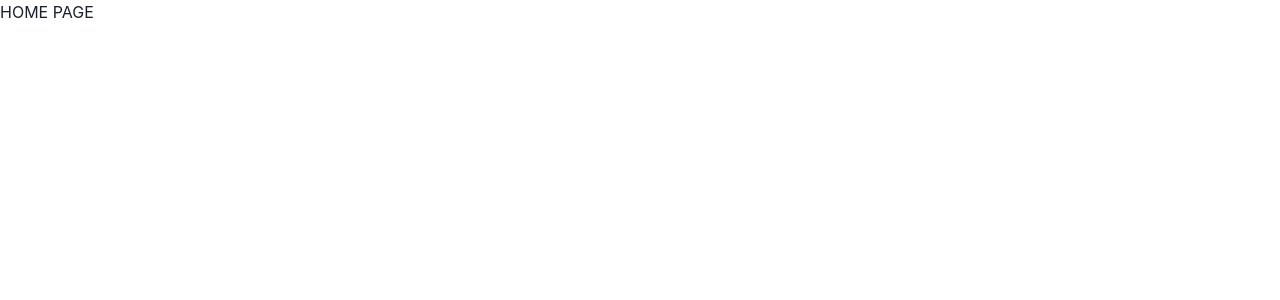
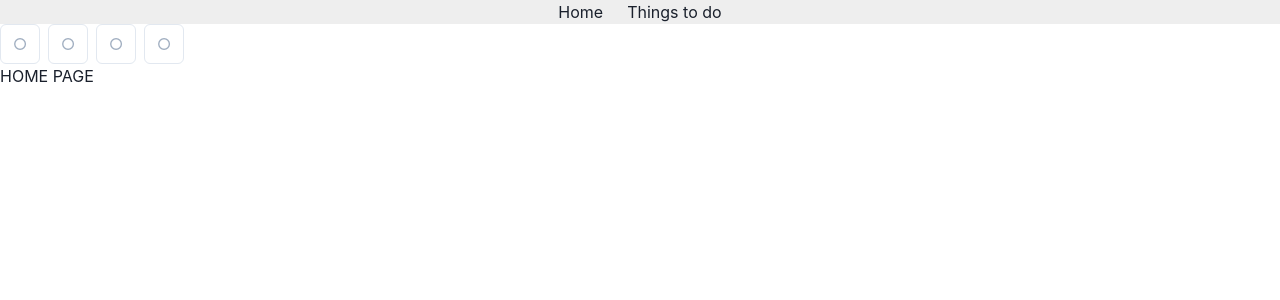
Before and after one commit to kblair40/wedding_v2, a React (Create React App) app: page / in a window 1280 px wide. Shown: the top 300 px of the page. Built offline with nearby package versions, Linux system fonts and the light colour scheme.

Commit message:
Add PinInput

```diff
--- a/src/App.js
+++ b/src/App.js
@@ -3,13 +3,17 @@ import { Box } from "@chakra-ui/react";
 import { Routes, Route } from "react-router-dom";
 
 import firebaseApp from "api/firebaseConfig";
+import Navbar from "components/Navbar";
 import Home from "pages/Home";
+import ThingsToDo from "pages/ThingsToDo";
 
 function App() {
   return (
     <Box>
+      <Navbar />
       <Routes>
         <Route path="/" element={<Home />} />
+        <Route path="/thingstodo" element={<ThingsToDo />} />
       </Routes>
     </Box>
   );
--- /dev/null
+++ b/src/api/api.js
@@ -0,0 +1,37 @@
+import db from "api/firebaseConfig";
+import { collection, addDoc, Timestamp } from "firebase/firestore";
+// console.log("API DATABASE:", db);
+
+export const addGuest = async ({
+  firstName,
+  lastName,
+  email,
+  phoneNumber,
+  side,
+  entree = "",
+}) => {
+  console.log("DATA RECEIVED", {
+    firstName,
+    lastName,
+    email,
+    phoneNumber,
+    side,
+    entree,
+    timestamp: Timestamp.now(),
+  });
+  try {
+    const response = await addDoc(collection(db, "invitees"), {
+      firstName,
+      lastName,
+      email,
+      phoneNumber,
+      side,
+      entree,
+      timestamp: Timestamp.now(),
+    });
+    console.log("RESPONSE:", response);
+  } catch (err) {
+    console.error("FAILED ADDING GUEST:", err);
+  }
+  console.log("\ndatabase:", db);
+};
--- a/src/api/firebaseConfig.js
+++ b/src/api/firebaseConfig.js
@@ -1,29 +1,27 @@
 // Import the functions you need from the SDKs you need
 import { initializeApp } from "firebase/app";
 import { getAnalytics } from "firebase/analytics";
-import { getDatabase } from "firebase/database";
+import { getFirestore } from "firebase/firestore";
 
 // TODO: Add SDKs for Firebase products that you want to use
 // https://firebase.google.com/docs/web/setup#available-libraries
 
-// Your web app's Firebase configuration
-// For Firebase JS SDK v7.20.0 and later, measurementId is optional
+// Main config object
 const firebaseConfig = {
   apiKey: "AIzaSyDak64JejhNY74j2mA0xj31uR29fWcxS0g",
   authDomain: "wedding-23853.firebaseapp.com",
-  databaseURL: "https://wedding-23853-default-rtdb.firebaseio.com/",
+  // databaseURL: "https://wedding-23853-default-rtdb.firebaseio.com/",
   projectId: "wedding-23853",
   storageBucket: "wedding-23853.appspot.com",
   messagingSenderId: "268592059898",
   appId: "1:268592059898:web:31138394a2cb4d3e584043",
-  // measurementId: "G-6V79T35KC6",
 };
 
 // Initialize Firebase
 const firebaseApp = initializeApp(firebaseConfig);
-const database = getDatabase(firebaseApp);
+const db = getFirestore(firebaseApp);
 const analytics = getAnalytics(firebaseApp);
 
-console.log("EXPORTING:", database);
+console.log("EXPORTING:", db);
 
-export default database;
+export default db;
--- /dev/null
+++ b/src/components/CodeInput/index.js
@@ -0,0 +1,20 @@
+import React from "react";
+import { PinInput, PinInputField, HStack } from "@chakra-ui/react";
+
+const CodeInput = () => {
+  const validateCode = (code) => {
+    console.log("CODE:", code);
+  };
+  return (
+    <HStack>
+      <PinInput onComplete={validateCode}>
+        <PinInputField />
+        <PinInputField />
+        <PinInputField />
+        <PinInputField />
+      </PinInput>
+    </HStack>
+  );
+};
+
+export default CodeInput;
--- /dev/null
+++ b/src/components/Navbar/index.js
@@ -0,0 +1,14 @@
+import React from "react";
+import { Link } from "react-router-dom";
+import { Box, Text, Button, HStack } from "@chakra-ui/react";
+
+const Navbar = () => {
+  return (
+    <HStack w="100%" justifyContent="center" spacing="24px" bg="#eee">
+      <Link to="/">Home</Link>
+      <Link to="/thingstodo">Things to do</Link>
+    </HStack>
+  );
+};
+
+export default Navbar;
--- /dev/null
+++ b/src/pages/Auth/index.js
@@ -0,0 +1,9 @@
+import React from "react";
+
+import CodeInput from "components/CodeInput";
+
+const Auth = () => {
+  return <CodeInput />;
+};
+
+export default Auth;
--- a/src/pages/Home/index.js
+++ b/src/pages/Home/index.js
@@ -1,9 +1,11 @@
 import React from "react";
 import { Box, Text } from "@chakra-ui/react";
+import Auth from "pages/Auth";
 
 const Home = () => {
   return (
     <Box>
+      <Auth />
       <Text>HOME PAGE</Text>
     </Box>
   );
--- /dev/null
+++ b/src/pages/ThingsToDo/index.js
@@ -0,0 +1,36 @@
+import React from "react";
+import { Box, Text, Button } from "@chakra-ui/react";
+
+import { addGuest } from "api/api";
+
+// {
+//   firstName,
+//   lastName,
+//   email,
+//   phoneNumber,
+//   side,
+//   entree = "",
+// }
+
+const ThingsToDo = () => {
+  const addNewGuest = () => {
+    addGuest({
+      firstName: "fakefn2",
+      lastName: "fakeln2",
+      email: "email1@email.com",
+      phoneNumber: "123.456.4321",
+      side: "groom",
+      entree: "beef",
+    });
+  };
+  return (
+    <Box>
+      <Text>Things to do</Text>
+      <Button onClick={addNewGuest} size="sm">
+        Add Guest
+      </Button>
+    </Box>
+  );
+};
+
+export default ThingsToDo;
```
